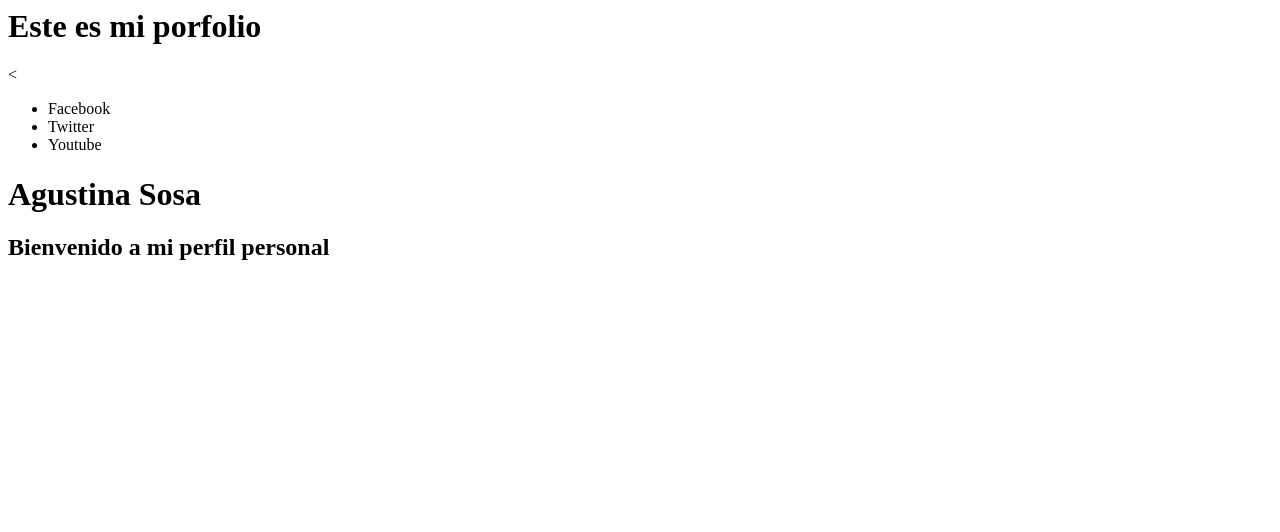
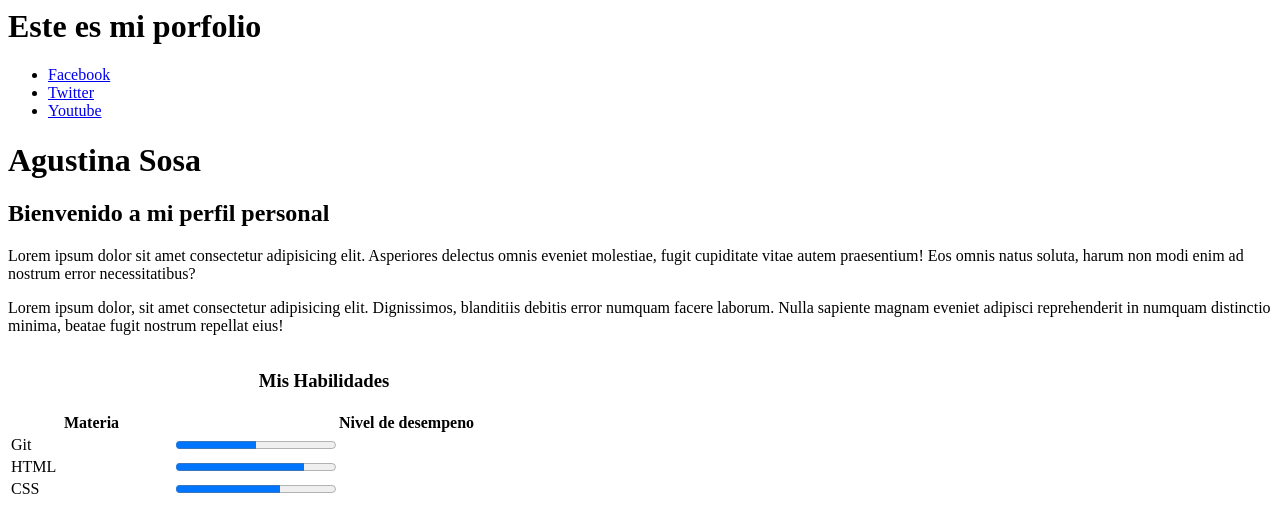
Before and after one commit to AgusSosa2001/Proyecto, a plain HTML site: page index.html in a window 1280 px wide. Drawn offline with Linux system fonts and the light colour scheme.

Commit message:
Agregue la tabla, Informacion de contacto y Autobiografia

```diff
--- /dev/null
+++ b/Informcion de Contacto.html
@@ -0,0 +1,14 @@
+<<!DOCTYPE html>
+<html>
+<head>
+    <meta charset="utf-8">
+    <meta http-equiv="X-UA-Compatible" content="IE=edge">
+    <title>Informacion de Contacto</title>
+    <meta name="viewport" content="width=device-width, initial-scale=1">
+    <link rel="stylesheet" type="text/css" media="screen" href="main.css">
+    <script src="main.js"></script>
+</head>
+<body>
+    <h1>Informacion de contacto</h1>
+</body>
+</html>
--- a/index.html
+++ b/index.html
@@ -1,5 +1,5 @@
 <h1>Este es mi porfolio</h1>
-<<!DOCTYPE html>
+<!DOCTYPE html>
 <html>
 <head>
     <meta charset="utf-8">
@@ -11,13 +11,71 @@
 </head>
 <body>
 
-    <ul><li>Facebook</li>
-    <li>Twitter</li>
-    <li>Youtube</li></ul>
+    <!--a = anchor = ancla-->
+    <!--hand reference-->
+    <!--Target = objetivo - valores por defecto de target: _blank-->
+    <!--URL: protocolo(https)://nombredominio/ruta-->
+
+    <ul><li><a href="https://facebook.com" target="RD">Facebook</a></li>
+    <li><a href="https://twitter.com" target="RD">Twitter</a></li>
+    <li><a href="https://youtube.com" target="RD">Youtube</a></li></ul>
 
     <h1>Agustina Sosa</h1>
 
     <h2>Bienvenido a mi perfil personal</h2>
 
+    <p>Lorem ipsum dolor sit amet consectetur adipisicing elit. Asperiores delectus omnis eveniet molestiae, fugit cupiditate vitae autem praesentium! Eos omnis natus soluta, harum non modi enim ad nostrum error necessitatibus?</p>
+    <p>Lorem ipsum dolor, sit amet consectetur adipisicing elit. Dignissimos, blanditiis debitis error numquam facere laborum. Nulla sapiente magnam eveniet adipisci reprehenderit in numquam distinctio minima, beatae fugit nostrum repellat eius!</p>
+
+    <!--Width = Anocho-->
+    <!--Heigh = Alto-->
+
+    <table width ="50%">
+        <caption>
+            <h3>
+                Mis Habilidades
+            </h3>
+        </caption>
+
+        <thead>
+            <tr>
+                <th>
+                    Materia
+                </th>
+                <th>
+                    Nivel de desempeno
+                </th>
+            </tr>
+        </thead>
+
+        <tbody>
+            <tr>
+                <td>
+                    Git
+                </td>
+                <td>
+                    <progress max="100" value="50"></progress>
+                </td>
+            </tr>
+            <tr>
+                <td>
+                    HTML
+                </td>
+                <td>
+                        <progress max="100" value="80"></progress>
+                </td>
+            </tr>
+            <tr>
+                <td>
+                    CSS
+                </td>
+                <td>
+                        <progress max="100" value="65"></progress>
+                </td>
+            </tr>
+        </tbody>
+        <tfoot></tfoot>
+    </table>
+
 </body>
 </html>
```
